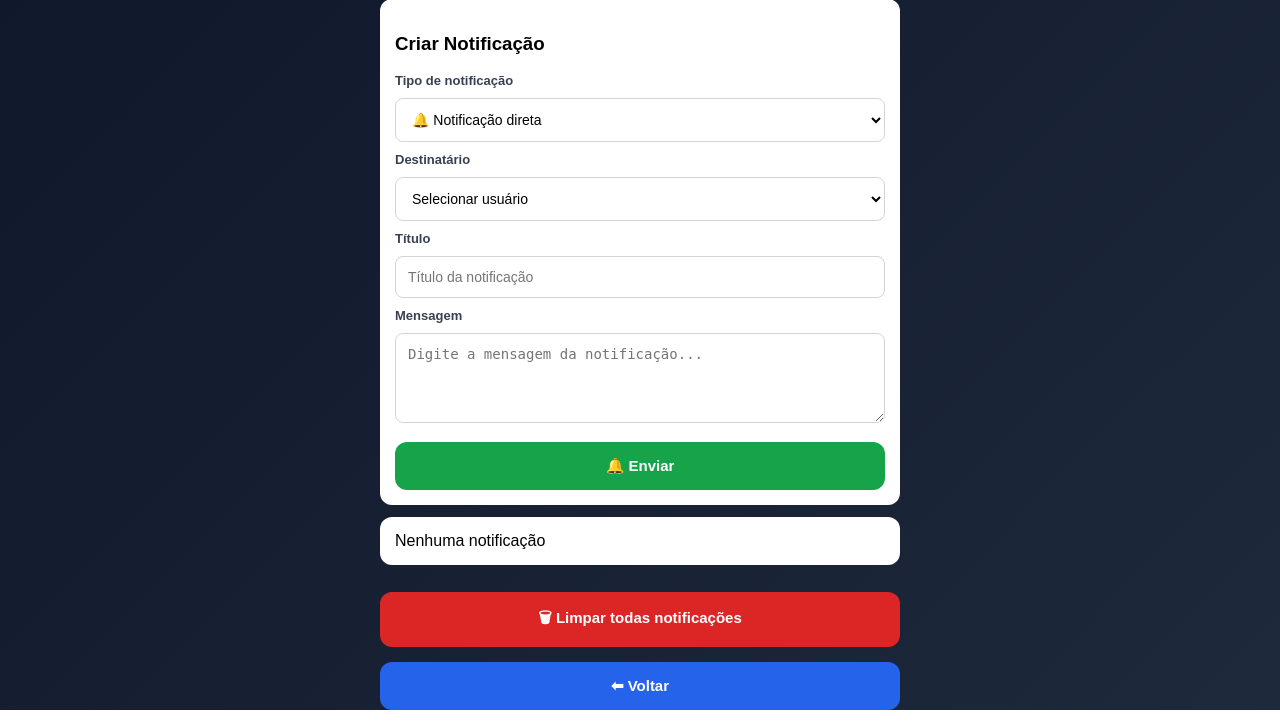
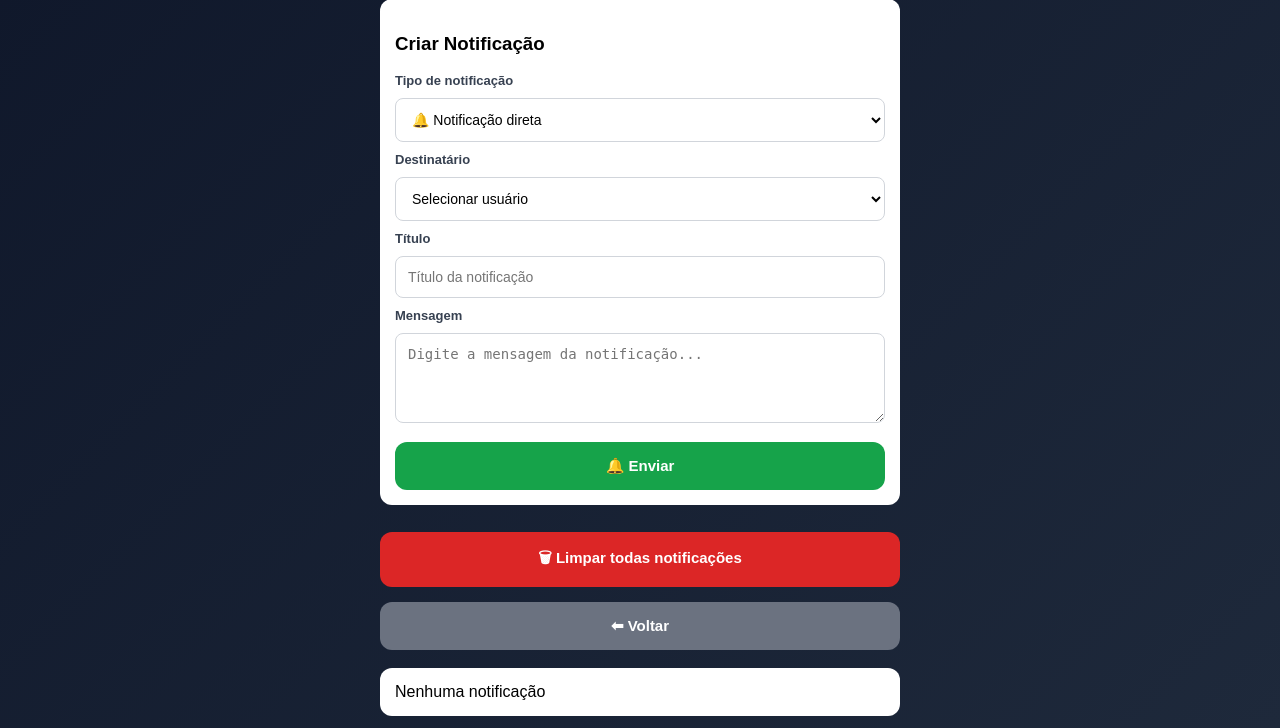
Before and after one commit to Guilherme20266/estoque-system, a Flask app: page /notificacoes in a window 1280 px wide. Shown: the part 140-868 px from the top of the page. Run offline with Flask 3, Linux system fonts and the light colour scheme; the visitor is signed in with stand-in values (Sample User, id 1); data that the repository does not hold is empty; parts of the project's set-up code (start-up, migrations or seed data) failed here and were passed over.

Commit message:
Update notificacoes.html

```diff
--- a/templates/notificacoes.html
+++ b/templates/notificacoes.html
@@ -118,6 +118,14 @@ textarea{
     background:#16a34a;
 }
 
+.btn-limpar{
+    background:#dc2626;
+}
+
+.btn-voltar{
+    background:#6b7280;
+}
+
 .btn:hover{
     opacity:.92;
 }
@@ -138,6 +146,10 @@ a{
 
 .destinatario-box{
     margin-top:5px;
+}
+
+.acoes{
+    margin-bottom:18px;
 }
 
 {% endblock %}
@@ -308,6 +320,47 @@ a{
 
 
     <!-- ==========================================
+         AÇÕES
+         ========================================== -->
+
+    <div class="acoes">
+
+        {% if perfil == 'admin' %}
+
+        <form
+            action="/limpar-notificacoes"
+            method="POST"
+            onsubmit="return confirmarLimpeza()"
+        >
+
+            <button
+                type="submit"
+                class="btn btn-limpar"
+            >
+                🗑 Limpar todas notificações
+            </button>
+
+        </form>
+
+        {% endif %}
+
+
+        <a href="/menu">
+
+            <button
+                type="button"
+                class="btn btn-voltar"
+            >
+                ⬅ Voltar
+            </button>
+
+        </a>
+
+    </div>
+
+
+
+    <!-- ==========================================
          LISTA DE NOTIFICAÇÕES
          ========================================== -->
 
@@ -334,10 +387,15 @@ a{
         <div class="data">
 
             📅 Enviada em:
+
             {% if n.criada_em %}
+
                 {{ n.criada_em.strftime('%d/%m/%Y %H:%M') }}
+
             {% else %}
+
                 —
+
             {% endif %}
 
 
@@ -396,46 +454,6 @@ a{
     {% endfor %}
 
 
-
-    <!-- ==========================================
-         LIMPAR NOTIFICAÇÕES
-         ========================================== -->
-
-    {% if perfil == 'admin' %}
-
-    <form
-        action="/limpar-notificacoes"
-        method="POST"
-        onsubmit="return confirmarLimpeza()"
-    >
-
-        <button
-            type="submit"
-            class="btn"
-            style="background:#dc2626"
-        >
-            🗑 Limpar todas notificações
-        </button>
-
-    </form>
-
-    {% endif %}
-
-
-
-    <!-- ==========================================
-         VOLTAR
-         ========================================== -->
-
-    <a href="/menu">
-
-        <button class="btn">
-            ⬅ Voltar
-        </button>
-
-    </a>
-
-
 </div>
 
 
@@ -455,6 +473,7 @@ function alterarTipoNotificacao(){
     const infoSistema = document.getElementById(
         "info-sistema"
     );
+
 
     if(tipo === "sistema"){
 
@@ -490,6 +509,7 @@ function alterarTipoNotificacao(){
 }
 
 
+
 function confirmarLimpeza(){
 
     return confirm(
```
